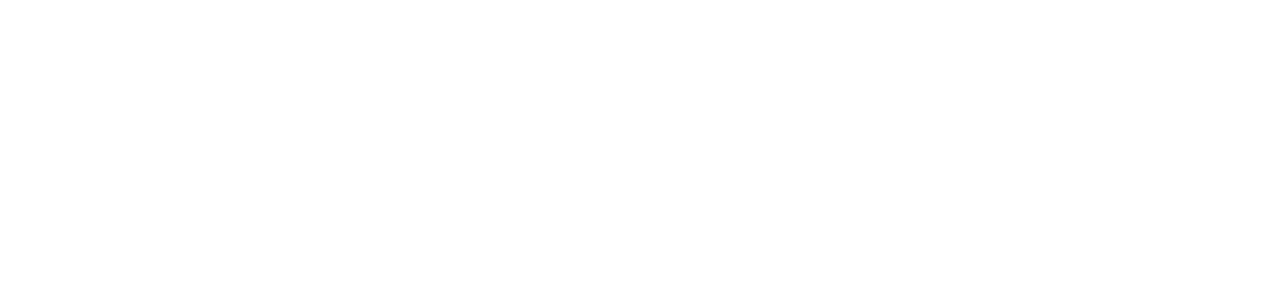
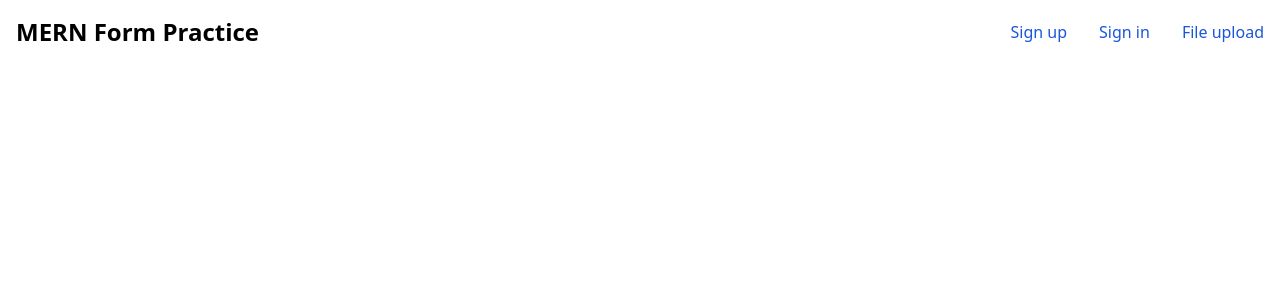
Before and after one commit to ashishverma2831/Form-Practice, a React (Vite) app in the folder frontend/: page /fileupload in a window 1280 px wide. Before the commit this address had no page. Shown: the top 300 px of the page. Built offline with nearby package versions, Linux system fonts and the light colour scheme.

Commit message:
Add file upload functionality to App.jsx and Header.jsx

```diff
--- a/frontend/src/App.jsx
+++ b/frontend/src/App.jsx
@@ -4,6 +4,7 @@
 import Signin from './components/Signin'
 import Signup from './components/Signup'
 import {SnackbarProvider} from 'notistack'
+import FileUpload from './components/FileUpload'
 
 const App = () => {
   return (
@@ -15,6 +16,7 @@
           <Route path="/" element={<Header />} />
           <Route path="/signin" element={<Signin />} />
           <Route path="/signup" element={<Signup />} />
+          <Route path="/fileupload" element={<FileUpload />} />
         </Routes>
       </BrowserRouter>
       </SnackbarProvider>
--- /dev/null
+++ b/frontend/src/components/FileUpload.jsx
@@ -0,0 +1,15 @@
+import React from 'react'
+import Header from './Header'
+
+const FileUpload = () => {
+  return (
+    <>
+        <Header />
+        <section>
+
+        </section>
+    </>
+  )
+}
+
+export default FileUpload
--- a/frontend/src/components/Header.jsx
+++ b/frontend/src/components/Header.jsx
@@ -55,6 +55,13 @@
             Sign in
           </NavLink>
         </li>
+        <li>
+          <NavLink to='/fileupload'
+            className="block py-2 px-3 text-blue-700 rounded hover:bg-gray-100 md:hover:bg-transparent md:border-0 md:hover:text-blue-700 md:p-0 dark:text-white md:dark:hover:text-blue-500 dark:hover:bg-gray-700 dark:hover:text-white md:dark:hover:bg-transparent"
+          >
+            File upload
+          </NavLink>
+        </li>
       </ul>
     </div>
   </div>
```
